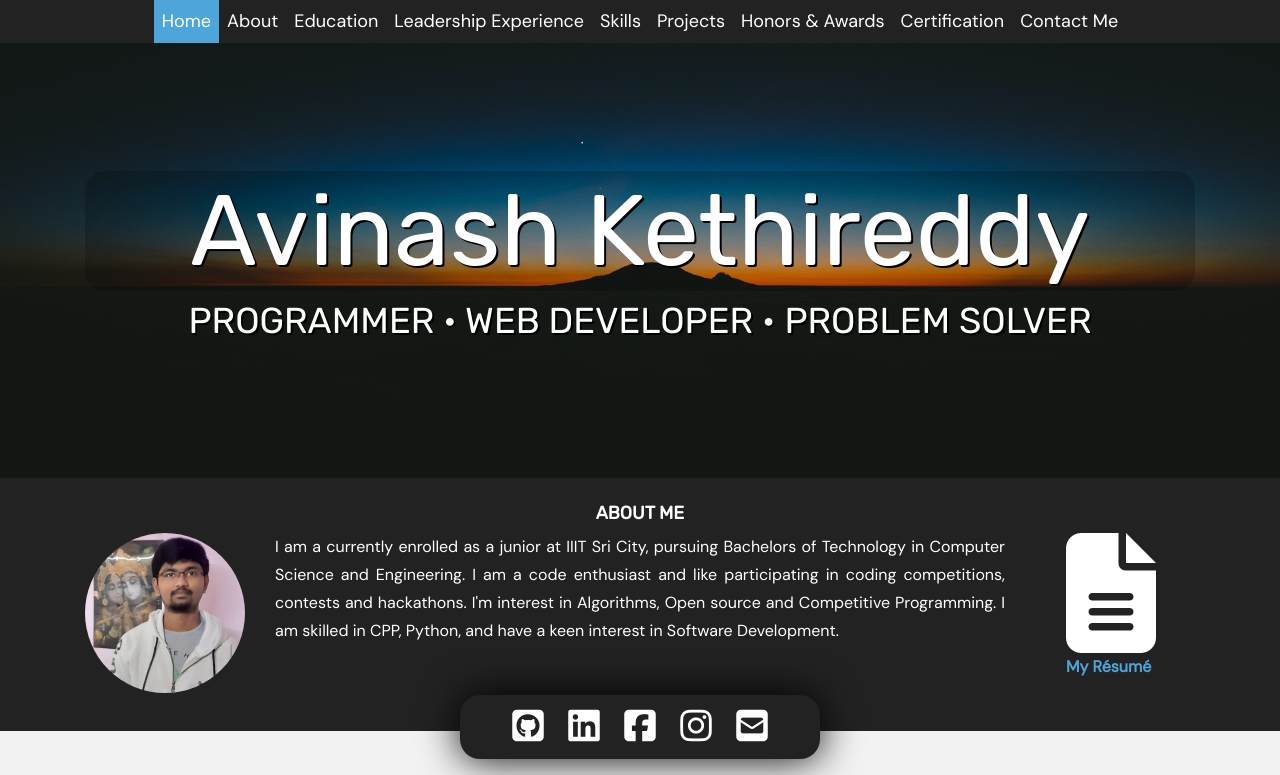
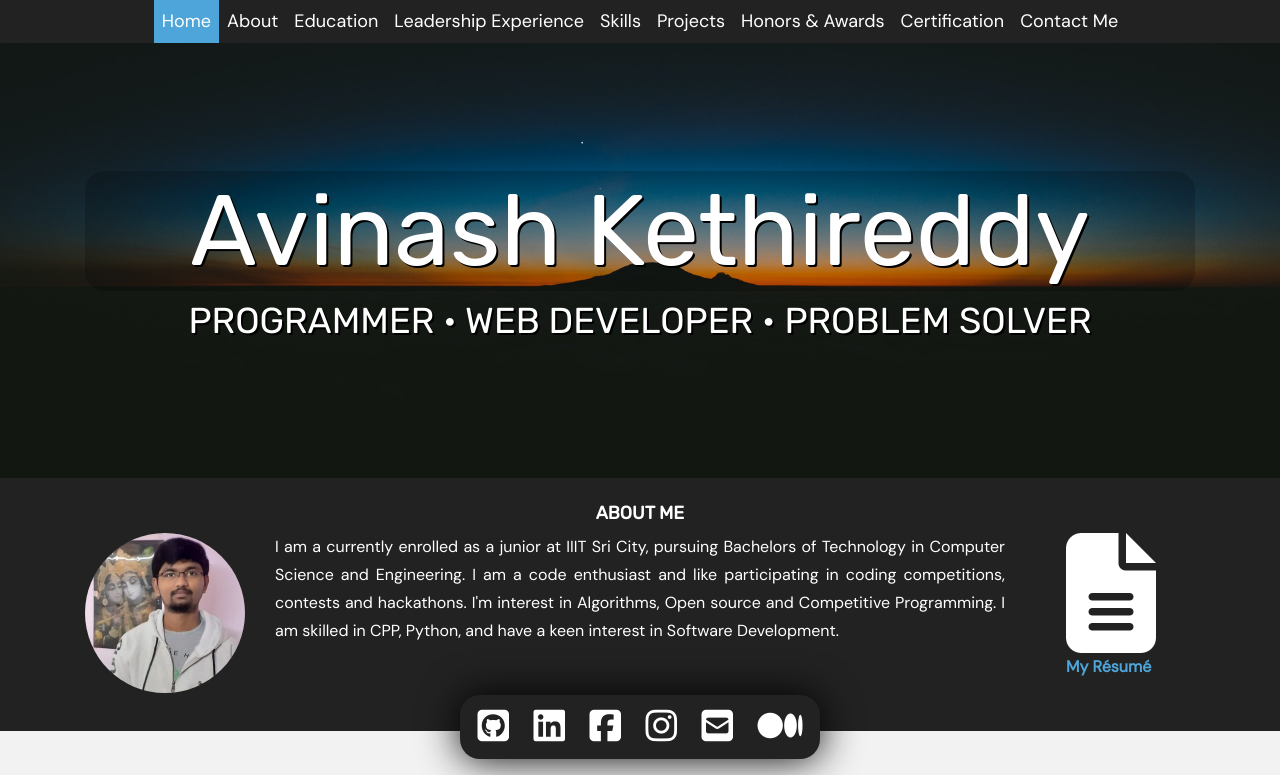
Before and after one commit to avinashreddykethireddy/avinashreddykethireddy.github.io, a plain HTML site: page index.html in a window 1280 px wide. Shown: the top 775 px of the page. Drawn offline with nearby package versions, Linux system fonts and the light colour scheme.

Commit message:
added icon and blog link

```diff
--- a/index.html
+++ b/index.html
@@ -28,7 +28,7 @@
         <!-- main CSS -->
         <link href="css/main.css" rel="stylesheet">
 
-
+        <link rel="icon" href="/dev.ico">
         <!--jQuery JS-->
         <script src="https://ajax.googleapis.com/ajax/libs/jquery/3.5.1/jquery.min.js"></script>
         <script src="https://code.jquery.com/jquery-3.5.1.slim.min.js" integrity="sha384-DfXdz2htPH0lsSSs5nCTpuj/zy4C+OGpamoFVy38MVBnE+IbbVYUew+OrCXaRkfj" crossorigin="anonymous"></script>
@@ -147,6 +147,10 @@
                 <!--Google Link-->
                 <a class="social-icon-2" href="mailto:avinashreddy482001@gmail.com"
                     target="_blank"><i class="fas fa-envelope-square"></i></a>
+                &emsp;
+                <!--Medium Blog Link-->
+                <a class="social-icon-2" href="https://avinashkethireddy.medium.com/"
+                    target="_blank"><i class="fab fa-medium"></i></a>
 
             </div>
         </div>
```
Also changed, not shown: dev.ico (added).
